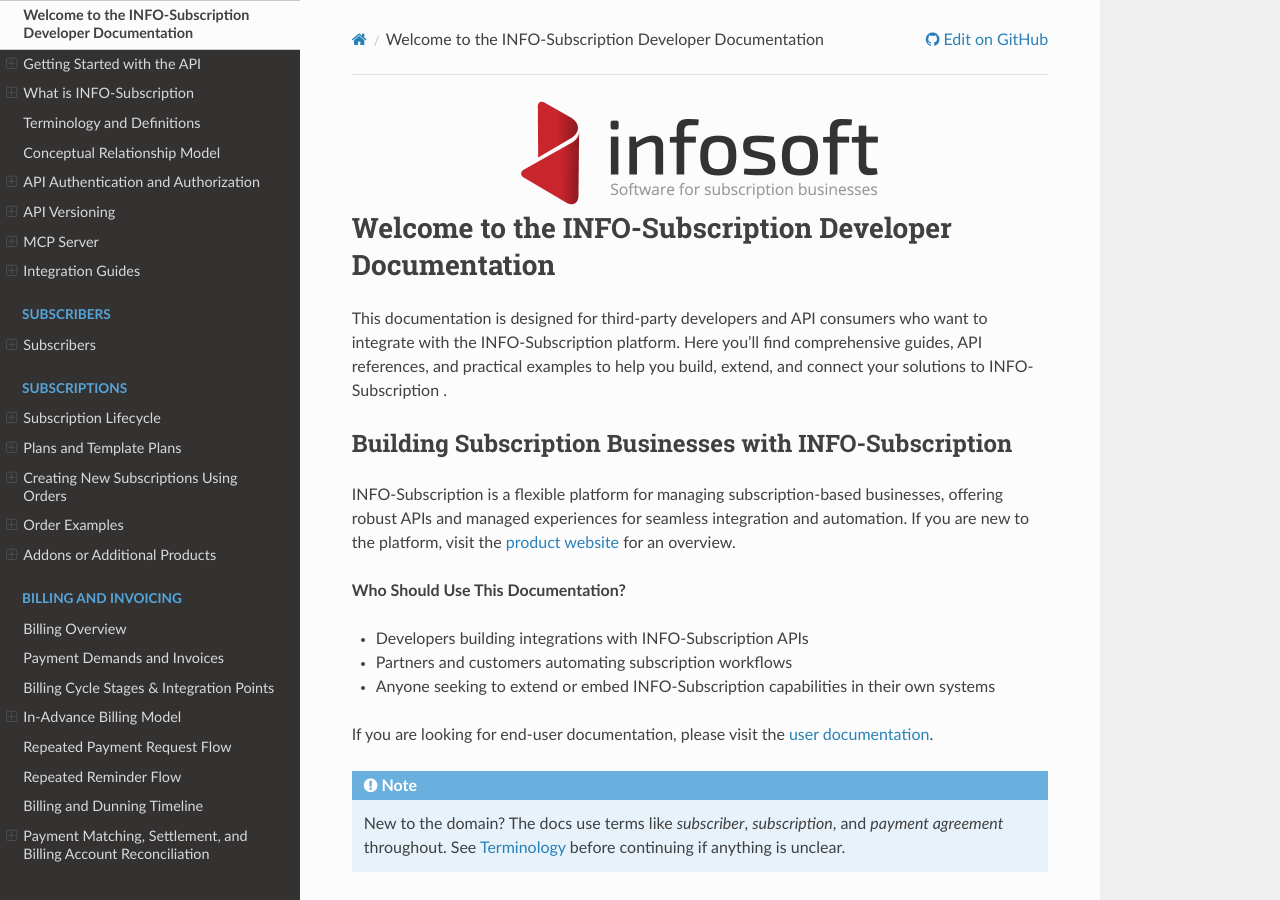
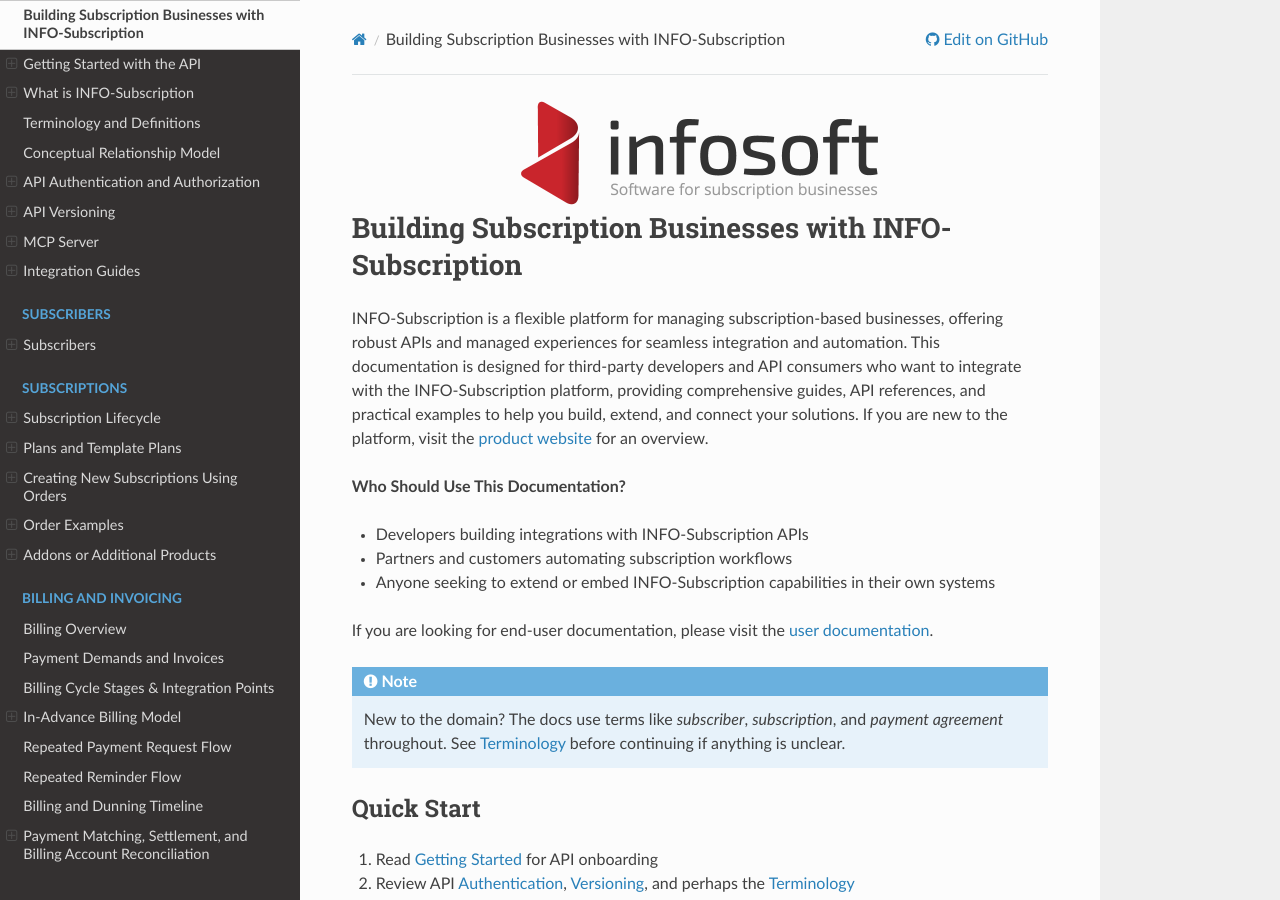
Before and after one commit to infosoftas/info-subscription-doc, a Sphinx documentation site: the page built from source/index.rst, in a window 1280 px wide and 900 px high. Built offline with Sphinx 7.4.7 and the Read the Docs theme 3.1.0, drawn with Linux system fonts in a browser that asks for light colours; formulas are drawn with MathJax 3.

Commit message:
Merge redundant intro header into 'Building Subscription Businesses' section
Co-authored-by: Copilot <223556219+Copilot@users.noreply.github.com>

```diff
--- a/source/index.rst
+++ b/source/index.rst
@@ -11,16 +11,11 @@
     :class: no-scaled-link
 
 *****************************************************
-Welcome to the |projectName| Developer Documentation
+Building Subscription Businesses with |projectName|
 *****************************************************
 
-This documentation is designed for third-party developers and API consumers who want to integrate with the |projectName| platform.
-Here you'll find comprehensive guides, API references, and practical examples to help you build, extend, and connect your solutions to |projectName| .
-
-Building Subscription Businesses with |projectName|
-====================================================
-
 |projectName| is a flexible platform for managing subscription-based businesses, offering robust APIs and managed experiences for seamless integration and automation.
+This documentation is designed for third-party developers and API consumers who want to integrate with the |projectName| platform, providing comprehensive guides, API references, and practical examples to help you build, extend, and connect your solutions.
 If you are new to the platform, visit the `product website <https://www.infosoft.as/info-subscription/>`_ for an overview.
 
 **Who Should Use This Documentation?**
```
